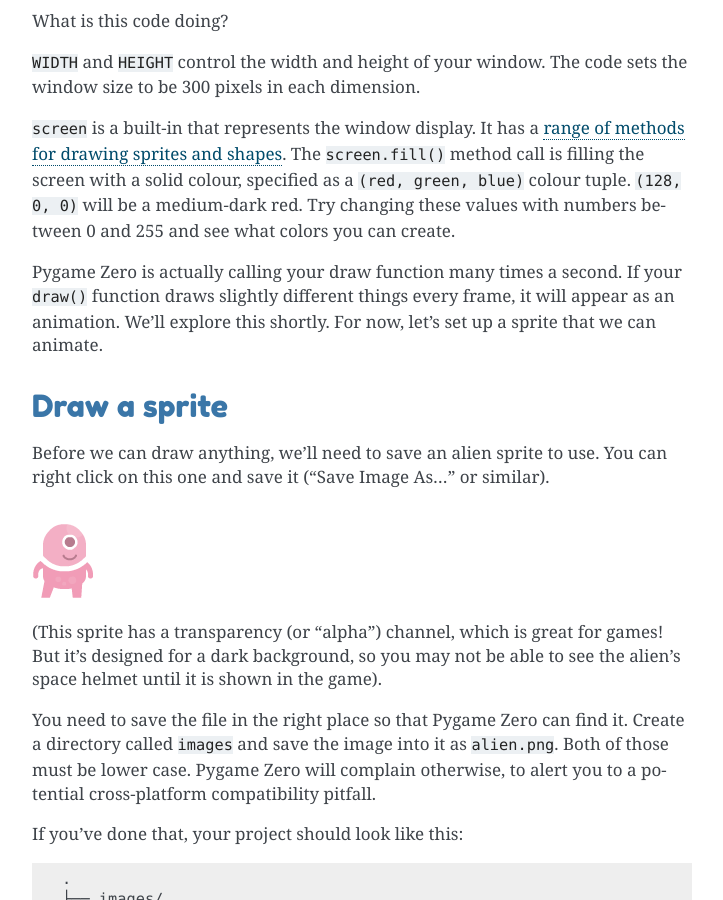
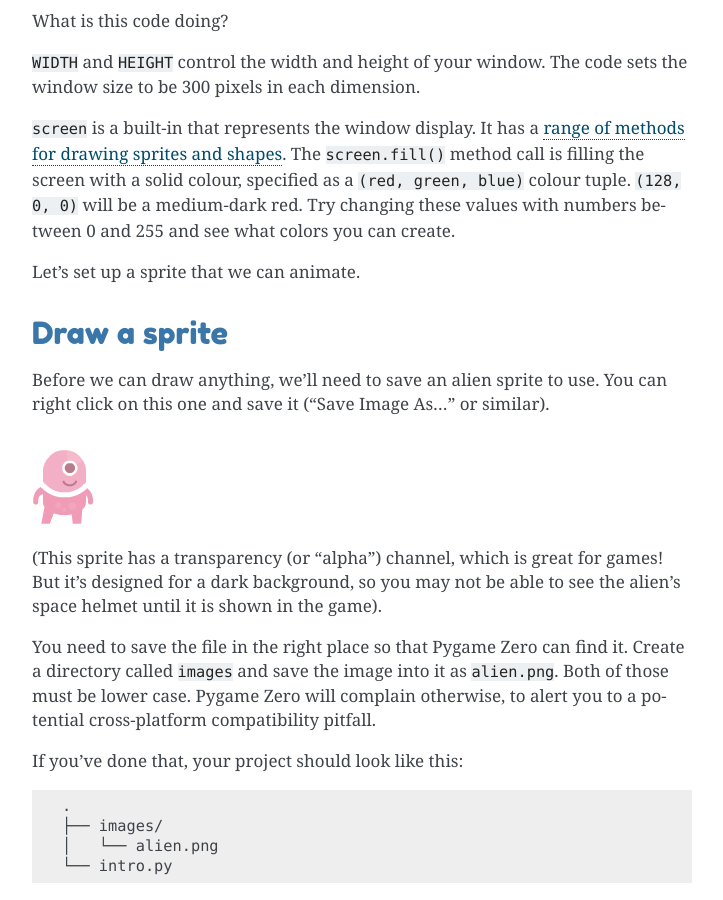
Before and after one commit to lordmauve/pgzero, a Sphinx documentation site: the page built from doc/introduction.rst, in a window 1280 px wide and 900 px high, scrolled down 1228 px. Shown: the whole window, without its empty margins (388-1111 px from the left). Built offline with Sphinx 7.4.7, drawn with Linux system fonts in a browser that asks for light colours; pages that are not in the unit, such as notebooks, are missing from menus.

Commit message:
Remove erroneous sentence

```diff
--- a/doc/introduction.rst
+++ b/doc/introduction.rst
@@ -57,10 +57,7 @@
 medium-dark red. Try changing these values with numbers between 0 and 255
 and see what colors you can create.
 
-Pygame Zero is actually calling your draw function many times a second. If your
-``draw()`` function draws slightly different things every frame, it will appear
-as an animation. We'll explore this shortly. For now, let's set up a sprite
-that we can animate.
+Let's set up a sprite that we can animate.
 
 
 Draw a sprite
```
